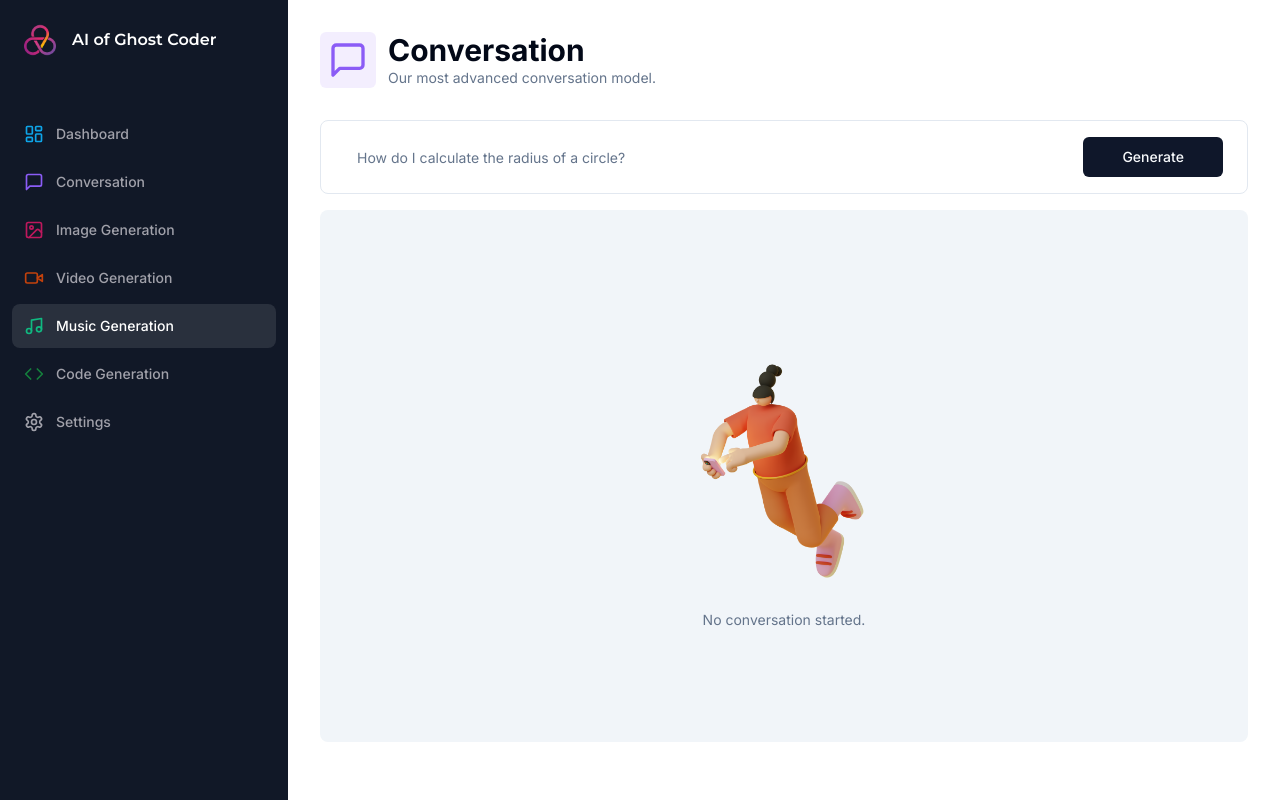
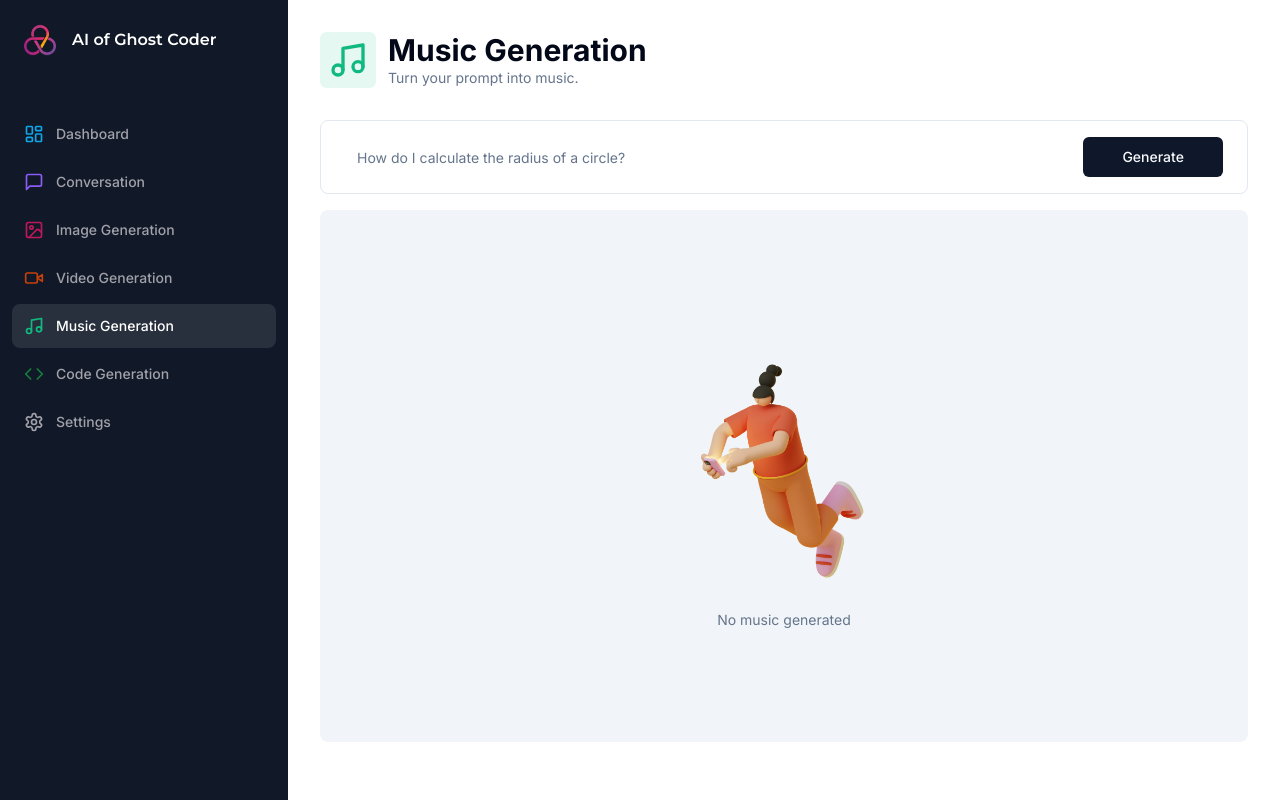
Before and after one commit to thientantran/next_saasai, a Next.js app: page /music in a window 1280 px wide. Built offline with nearby package versions, Linux system fonts and the light colour scheme.

Commit message:
Layout for music page

```diff
--- a/app/(dashboard)/(routes)/music/page.tsx
+++ b/app/(dashboard)/(routes)/music/page.tsx
@@ -1,28 +1,23 @@
 'use client'
-import { BotAvatar } from "@/components/BotAvatar"
 import Empty from "@/components/Empty"
 import Heading from "@/components/Heading"
 import Loader from "@/components/Loader"
-import UserAvatar from "@/components/UserAvatar"
 import { Button } from "@/components/ui/button"
 import { Form, FormControl, FormField, FormItem, FormMessage } from "@/components/ui/form"
 import { Input } from "@/components/ui/input"
-import { cn } from "@/lib/utils"
 import { zodResolver } from "@hookform/resolvers/zod"
-import axios from "axios"
-import { MessageSquare } from "lucide-react"
+import { Music } from "lucide-react"
 import { useRouter } from "next/navigation"
-import { ChatCompletionRequestMessage } from "openai"
 import { useState } from "react"
 import { useForm } from "react-hook-form"
 import * as z from 'zod'
 const formSchema = z.object({
   prompt: z.string().min(10, {
-    message: "Prompt need more 10 characters"
+    message: "Music need more 10 characters"
   })
 })
 export default function PageConversation() {
-  const [messages, setMessages] = useState<ChatCompletionRequestMessage[]>([])
+  const [music, setMusic] = useState<string>()
   const router = useRouter();
   const form = useForm<z.infer<typeof formSchema>>({
     resolver: zodResolver(formSchema),
@@ -35,12 +30,11 @@
 
   const onSubmit = async (values: z.infer<typeof formSchema>) => {
     try {
-      const userMessage: ChatCompletionRequestMessage = { role: 'user', content: values.prompt }
-      const newMessages = [...messages, userMessage];
-      const response = await axios.post("api/conversation", {
-        messages: newMessages
-      });
-      setMessages((current) => [...current, userMessage, response.data])
+      setMusic(undefined)
+      console.log(values)
+      // const response = await axios.post("/api/music", values)
+      // setMusic(response.data.audio)
+      // console.log(response)
       form.reset()
     } catch (error) {
       console.log(error);
@@ -50,11 +44,11 @@
   }
   return (
     <>
-      <Heading title="Conversation"
-        description="Our most advanced conversation model."
-        icon={MessageSquare}
-        iconColor="text-violet-500"
-        bgColor="bg-violet-500/10" />
+      <Heading title="Music Generation"
+        description="Turn your prompt into music."
+        icon={Music}
+        iconColor="text-emerald-500"
+        bgColor="bg-emerald-500/10" />
       <div className="px-4 lg:px-8">
         <div>
           <Form {...form}>
@@ -89,19 +83,16 @@
             </div>
           )}
 
-          {messages.length === 0 && !isLoading && (
+          {!music && !isLoading && (
             <div className="p-8 rounded-lg w-full flex items-center justify-center bg-muted">
-              <Empty label="No conversation started." />
+              <Empty label="No music generated" />
             </div>
           )}
-          <div className="flex flex-col-reverse gap-y-4">
-            {messages.map((message) => (
-              <div key={message.content} className={cn('p-8 w-full flex items-start gap-x-8 rounded-lg', message.role === 'user' ? 'bg-white border border-black/10' : 'bg-muted')}>
-                {message.role === "user" ? <UserAvatar /> : <BotAvatar />}
-                {message.content}
-              </div>
-            ))}
-          </div>
+          {music && (
+            <audio controls className="w-full mt-8">
+              <source src={music}/>
+            </audio>
+          )}
         </div>
       </div>
     </>
```
